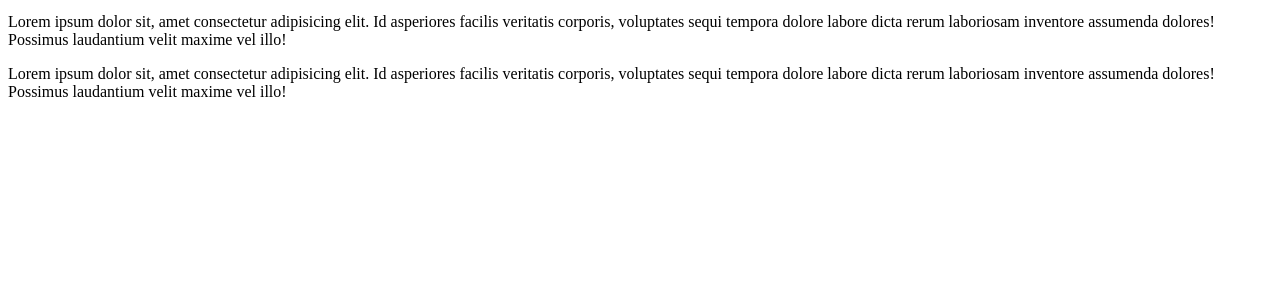
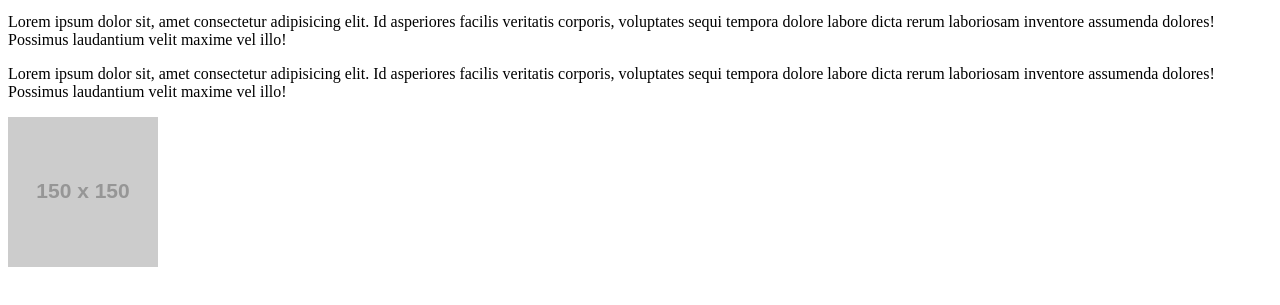
Before and after one commit to GedalyaKrycer/06-GithubPagesProject, a plain HTML site: page index.html in a window 1280 px wide. Shown: the part 119-424 px from the top of the page. Drawn offline with Linux system fonts and the light colour scheme; placeholder pictures from the web are drawn by us.

Commit message:
added an image

```diff
--- a/index.html
+++ b/index.html
@@ -3,7 +3,7 @@
 <head>
     <meta charset="UTF-8">
     <meta name="viewport" content="width=device-width, initial-scale=1.0">
-    <title>Activity 6 - GitHub Pages Project Webpag</title>
+    <title>Activity 6 - GitHub Pages Project Webpage</title>
 </head>
 <body>
     <h1>Hello world</h1>
@@ -12,5 +12,7 @@
     <p>Lorem ipsum dolor sit, amet consectetur adipisicing elit. Id asperiores facilis veritatis corporis, voluptates sequi tempora dolore labore dicta rerum laboriosam inventore assumenda dolores! Possimus laudantium velit maxime vel illo!</p>
 
     <p>Lorem ipsum dolor sit, amet consectetur adipisicing elit. Id asperiores facilis veritatis corporis, voluptates sequi tempora dolore labore dicta rerum laboriosam inventore assumenda dolores! Possimus laudantium velit maxime vel illo!</p>
+
+    <img src="https://via.placeholder.com/150" alt="Placeholder">
 </body>
 </html>
```
